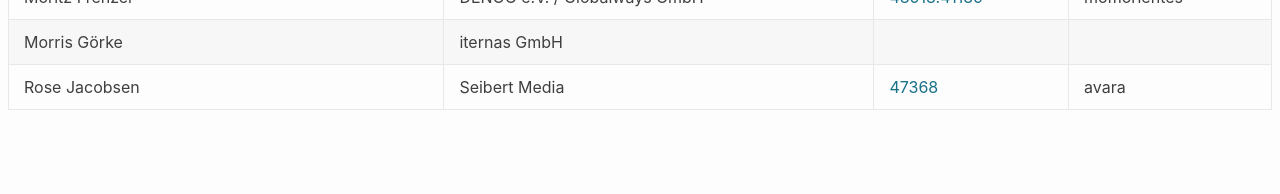
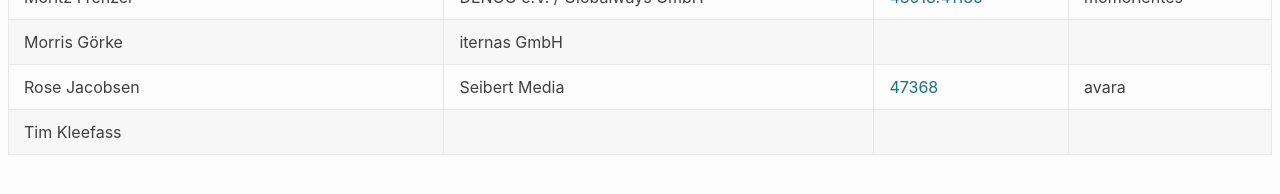
Before and after one commit to denog/pretix-attendeelist, a Jekyll site: the page built from meetup2023_03/index.markdown, in a window 1280 px wide. Shown: the part 619-813 px from the top of the page. Built offline with Jekyll 4.4.1, drawn with Linux system fonts in a browser that asks for light colours.

Commit message:
Latest data: Mon Mar 27 10:10:37 UTC 2023

```diff
--- a/_data/attendees_denog_meetup_2023_03.json
+++ b/_data/attendees_denog_meetup_2023_03.json
@@ -88,5 +88,11 @@
     "company": "Seibert Media",
     "irc": "avara",
     "asn": "47368"
+  },
+  {
+    "name": "Tim Kleefass",
+    "company": null,
+    "irc": null,
+    "asn": null
   }
 ]
```
